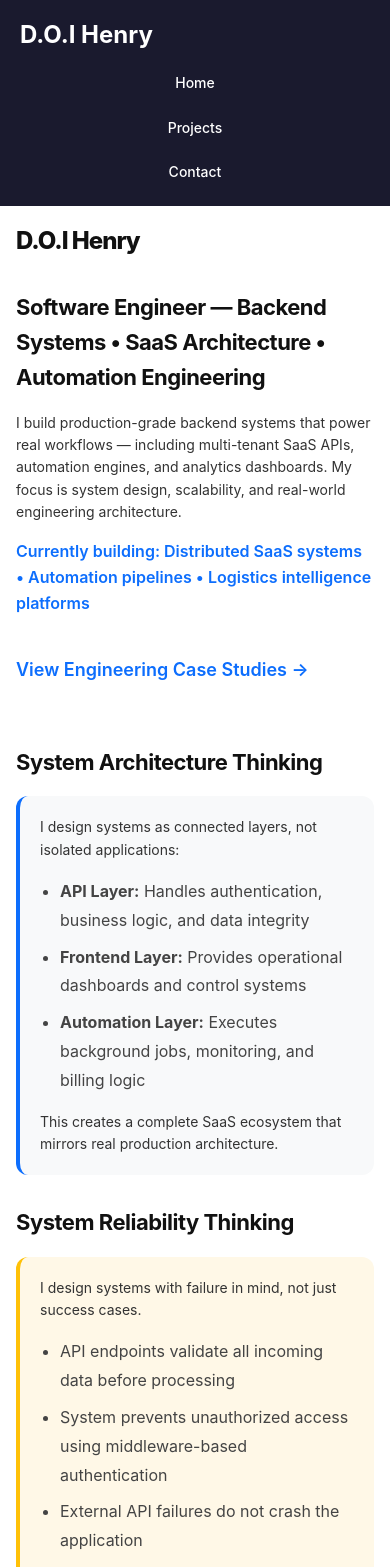
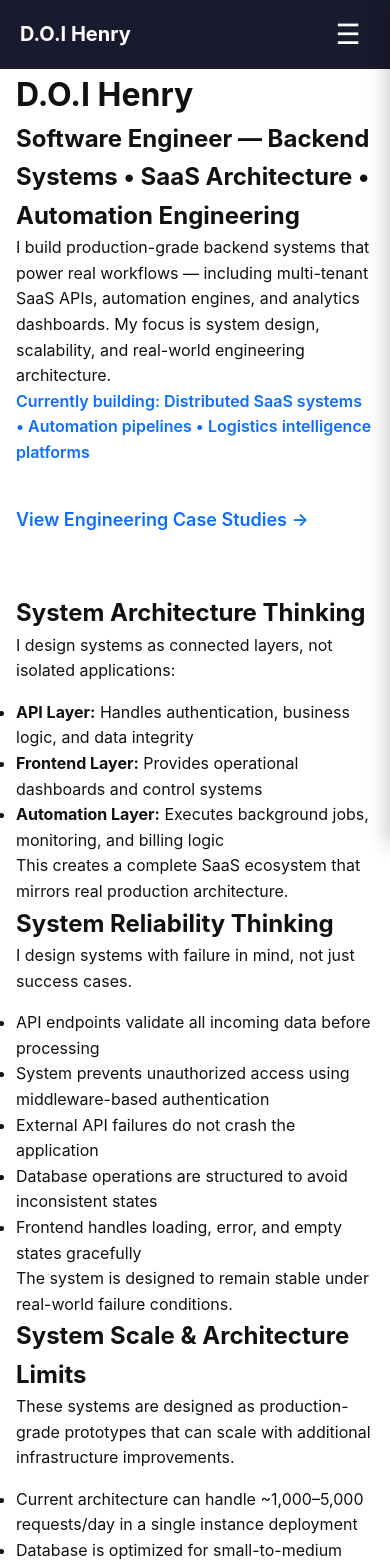
Before and after one commit to dikeojoifeanyi001-hub/doi-henry-portfolio, a React (Vite) app: page / in a window 390 px wide. Shown: the top 1567 px of the page. Built offline with nearby package versions, Linux system fonts and the light colour scheme; the HTML template or start-up script is replaced by a standard one.

Commit message:
Add responsive navbar with hamburger menu for mobile and tablet

```diff
--- a/src/App.jsx
+++ b/src/App.jsx
@@ -8,9 +8,9 @@ import Footer from "./components/Footer";
 function App() {
   return (
     <BrowserRouter>
-      <div style={{ display: "flex", flexDirection: "column", minHeight: "100vh" }}>
+      <div className="app-container" style={{ display: "flex", flexDirection: "column", minHeight: "100vh" }}>
         <Navbar />
-        <div style={{ flex: 1 }}>
+        <div className="main-content" style={{ flex: 1 }}>
           <Routes>
             <Route path="/" element={<Home />} />
             <Route path="/projects" element={<Projects />} />
--- a/src/components/Navbar.jsx
+++ b/src/components/Navbar.jsx
@@ -1,14 +1,38 @@
+import { useState } from "react";
 import { Link } from "react-router-dom";
 
 export default function Navbar() {
+  const [menuOpen, setMenuOpen] = useState(false);
+
+  const closeMenu = () => setMenuOpen(false);
+
   return (
-    <nav className="nav">
-      <Link to="/" className="nav-logo">D.O.I Henry</Link>
-      <div className="nav-links">
-        <Link to="/">Home</Link>
-        <Link to="/projects">Projects</Link>
-        <Link to="/contact">Contact</Link>
+    <header className="navbar">
+      <div className="nav-container">
+        <Link to="/" className="logo">D.O.I Henry</Link>
+
+        {/* Desktop Menu */}
+        <nav className="nav-links">
+          <Link to="/" className="nav-link">Home</Link>
+          <Link to="/projects" className="nav-link">Projects</Link>
+          <Link to="/contact" className="nav-link">Contact</Link>
+        </nav>
+
+        {/* Hamburger Button */}
+        <div className="hamburger" onClick={() => setMenuOpen(true)}>
+          ☰
+        </div>
       </div>
-    </nav>
+
+      {/* Mobile/Tablet Menu */}
+      <div className={`mobile-menu ${menuOpen ? "open" : ""}`}>
+        <div className="menu-header">
+          <span className="close-btn" onClick={closeMenu}>✕</span>
+        </div>
+        <Link to="/" className="mobile-link" onClick={closeMenu}>Home</Link>
+        <Link to="/projects" className="mobile-link" onClick={closeMenu}>Projects</Link>
+        <Link to="/contact" className="mobile-link" onClick={closeMenu}>Contact</Link>
+      </div>
+    </header>
   );
 }
--- a/src/index.css
+++ b/src/index.css
@@ -1,4 +1,3 @@
-/* RESET */
 * {
   margin: 0;
   padding: 0;
@@ -12,110 +11,25 @@ body {
   line-height: 1.6;
 }
 
-/* CONTAINER */
-.container {
-  max-width: 1000px;
-  margin: 0 auto;
-  padding: 40px;
+/* ========== NAVBAR STYLES ========== */
+.navbar {
+  background: #1a1a2e;
+  color: white;
+  padding: 16px 40px;
+  position: sticky;
+  top: 0;
+  z-index: 100;
 }
 
-/* TYPOGRAPHY */
-h1 {
-  font-size: 42px;
-  font-weight: 800;
-  letter-spacing: -1px;
-  margin-bottom: 16px;
-}
-
-h2 {
-  font-size: 28px;
-  font-weight: 700;
-  margin-top: 40px;
-  margin-bottom: 16px;
-  letter-spacing: -0.5px;
-}
-
-h3 {
-  font-size: 20px;
-  font-weight: 700;
-  margin-top: 30px;
-  margin-bottom: 12px;
-}
-
-p {
-  font-size: 16px;
-  line-height: 1.6;
-  color: #333;
-  margin-bottom: 16px;
-  max-width: 700px;
-}
-
-a {
-  color: #0b57d0;
-  font-weight: 500;
-  text-decoration: none;
-  transition: opacity 0.2s ease;
-}
-
-a:hover {
-  opacity: 0.7;
-  text-decoration: underline;
-}
-
-/* BUTTONS */
-button {
-  padding: 10px 16px;
-  border-radius: 6px;
-  cursor: pointer;
-  border: none;
-  font-family: inherit;
-}
-
-/* CARDS */
-.card {
-  background-color: white;
-  border-radius: 12px;
-  padding: 24px;
-  box-shadow: 0 2px 12px rgba(0,0,0,0.06);
-  border: 1px solid #eee;
-  margin-bottom: 24px;
-}
-
-/* GRID SYSTEM */
-.grid {
-  display: flex;
-  gap: 24px;
-  flex-wrap: wrap;
-}
-
-.grid-item {
-  flex: 1;
-  min-width: 250px;
-}
-
-/* LISTS */
-ul {
-  padding-left: 20px;
-  line-height: 1.8;
-  margin-bottom: 16px;
-}
-
-li {
-  margin-bottom: 8px;
-  color: #444;
-}
-
-/* NAVBAR */
-.nav {
+.nav-container {
   display: flex;
   justify-content: space-between;
   align-items: center;
-  background-color: #1a1a2e;
-  padding: 16px 40px;
-  flex-wrap: wrap;
+  max-width: 1200px;
+  margin: 0 auto;
 }
 
-.nav-logo {
+.logo {
   color: white;
   font-size: 24px;
   font-weight: bold;
@@ -124,140 +38,148 @@ li {
 
 .nav-links {
   display: flex;
-  gap: 20px;
+  gap: 30px;
 }
 
-.nav-links a {
+.nav-link {
   color: white;
   text-decoration: none;
   font-size: 16px;
-  padding: 8px 16px;
-  border-radius: 4px;
+  font-weight: 500;
 }
 
-.nav-links a:hover {
-  background-color: #2f3640;
+.nav-link:hover {
+  opacity: 0.8;
 }
 
-/* BOX STYLES FOR HOME PAGE */
-.info-box {
-  background-color: #f8f9fa;
-  padding: 32px;
-  border-radius: 12px;
-  margin-bottom: 40px;
-  border-left: 4px solid #0d6efd;
+.hamburger {
+  display: none;
+  font-size: 28px;
+  cursor: pointer;
+  color: white;
 }
 
-.reliability-box {
-  background-color: #fff8e7;
-  padding: 32px;
-  border-radius: 12px;
-  margin-bottom: 40px;
-  border-left: 4px solid #ffc107;
+/* Mobile Menu */
+.mobile-menu {
+  position: fixed;
+  top: 0;
+  right: -100%;
+  width: 70%;
+  height: 100%;
+  background: white;
+  display: flex;
+  flex-direction: column;
+  padding: 40px 24px;
+  transition: right 0.3s ease;
+  z-index: 1000;
+  box-shadow: -4px 0 20px rgba(0, 0, 0, 0.2);
 }
 
-.scale-box {
-  background-color: #e7f3ff;
-  padding: 32px;
-  border-radius: 12px;
-  margin-bottom: 40px;
-  border-left: 4px solid #0d6efd;
+.mobile-menu.open {
+  right: 0;
 }
 
-/* FOOTER */
-.footer {
-  margin-top: 60px;
-  padding: 40px 0;
-  text-align: center;
-  border-top: 1px solid #eee;
+.menu-header {
+  display: flex;
+  justify-content: flex-end;
+  margin-bottom: 40px;
 }
 
-/* ========================= */
-/* 📱 MOBILE RESPONSIVE */
-/* ========================= */
+.close-btn {
+  font-size: 28px;
+  cursor: pointer;
+  color: #333;
+}
 
-@media (max-width: 768px) {
-  .container {
-    padding: 20px;
+.mobile-link {
+  margin: 16px 0;
+  font-size: 20px;
+  text-decoration: none;
+  color: #1a1a2e;
+  font-weight: 500;
+}
+
+.mobile-link:hover {
+  color: #0d6efd;
+}
+
+/* ========== RESPONSIVE BREAKPOINTS ========== */
+/* Tablet */
+@media (max-width: 1024px) {
+  .nav-links {
+    display: none;
   }
 
-  h1 {
-    font-size: 28px;
+  .hamburger {
+    display: block;
   }
 
-  h2 {
-    font-size: 22px;
-    margin-top: 30px;
-  }
-
-  h3 {
-    font-size: 18px;
-  }
-
-  p {
-    font-size: 14px;
-  }
-
-  .grid {
-    flex-direction: column;
-    gap: 16px;
-  }
-
-  .card {
-    padding: 16px;
-  }
-
-  .info-box, .reliability-box, .scale-box {
-    padding: 20px;
-    margin-bottom: 24px;
-  }
-
-  /* Mobile Navigation */
-  .nav {
-    flex-direction: column;
-    align-items: flex-start;
-    gap: 12px;
-    padding: 16px 20px;
-  }
-
-  .nav-links {
-    flex-wrap: wrap;
-    gap: 10px;
-  }
-
-  .nav-links a {
-    padding: 6px 12px;
-    font-size: 14px;
-  }
-
-  /* Buttons full width on mobile */
-  button, .nav-links a {
-    width: auto;
-  }
-
-  .footer {
-    margin-top: 40px;
-    padding: 30px 20px;
+  .mobile-menu {
+    width: 70%;
   }
 }
 
-/* Extra small devices */
-@media (max-width: 480px) {
-  .container {
-    padding: 16px;
+/* Mobile */
+@media (max-width: 768px) {
+  .navbar {
+    padding: 12px 20px;
   }
 
-  h1 {
-    font-size: 24px;
+  .logo {
+    font-size: 20px;
   }
 
-  .nav-links {
-    flex-direction: column;
+  .mobile-menu {
     width: 100%;
   }
 
-  .nav-links a {
-    text-align: center;
+  .mobile-link {
+    font-size: 18px;
+    padding: 12px 0;
+  }
+
+  /* Better touch targets */
+  .hamburger,
+  .close-btn {
+    min-height: 44px;
+    min-width: 44px;
+    display: inline-flex;
+    align-items: center;
+    justify-content: center;
+  }
+}
+
+/* Desktop */
+@media (min-width: 1025px) {
+  .hamburger {
+    display: none;
+  }
+
+  .mobile-menu {
+    display: none;
+  }
+}
+
+/* ========== GLOBAL STYLES ========== */
+a {
+  transition: opacity 0.2s ease;
+}
+
+a:hover {
+  opacity: 0.7;
+}
+
+/* Container for main content */
+.main-content {
+  max-width: 1200px;
+  margin: 0 auto;
+  width: 100%;
+}
+
+/* Responsive container */
+@media (max-width: 768px) {
+  .main-content {
+    padding: 0 16px;
   }
 }
 
```
